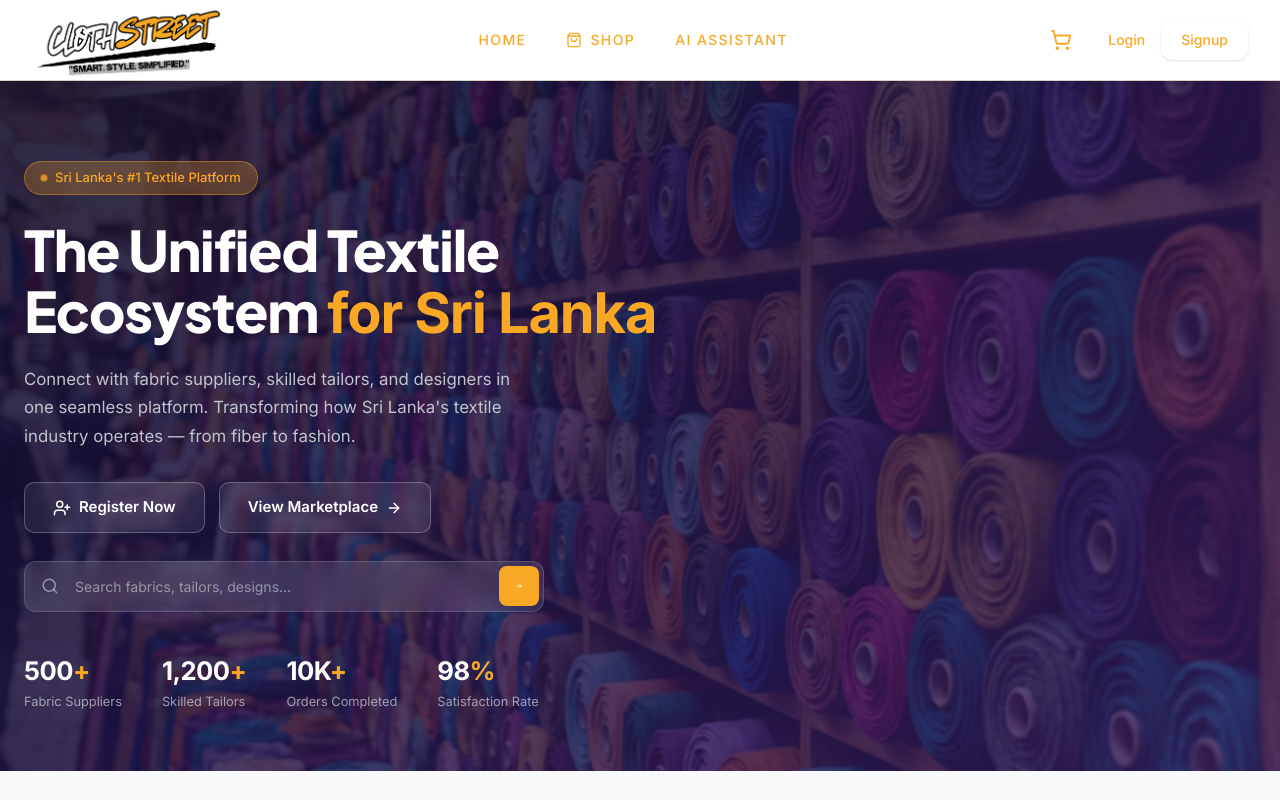
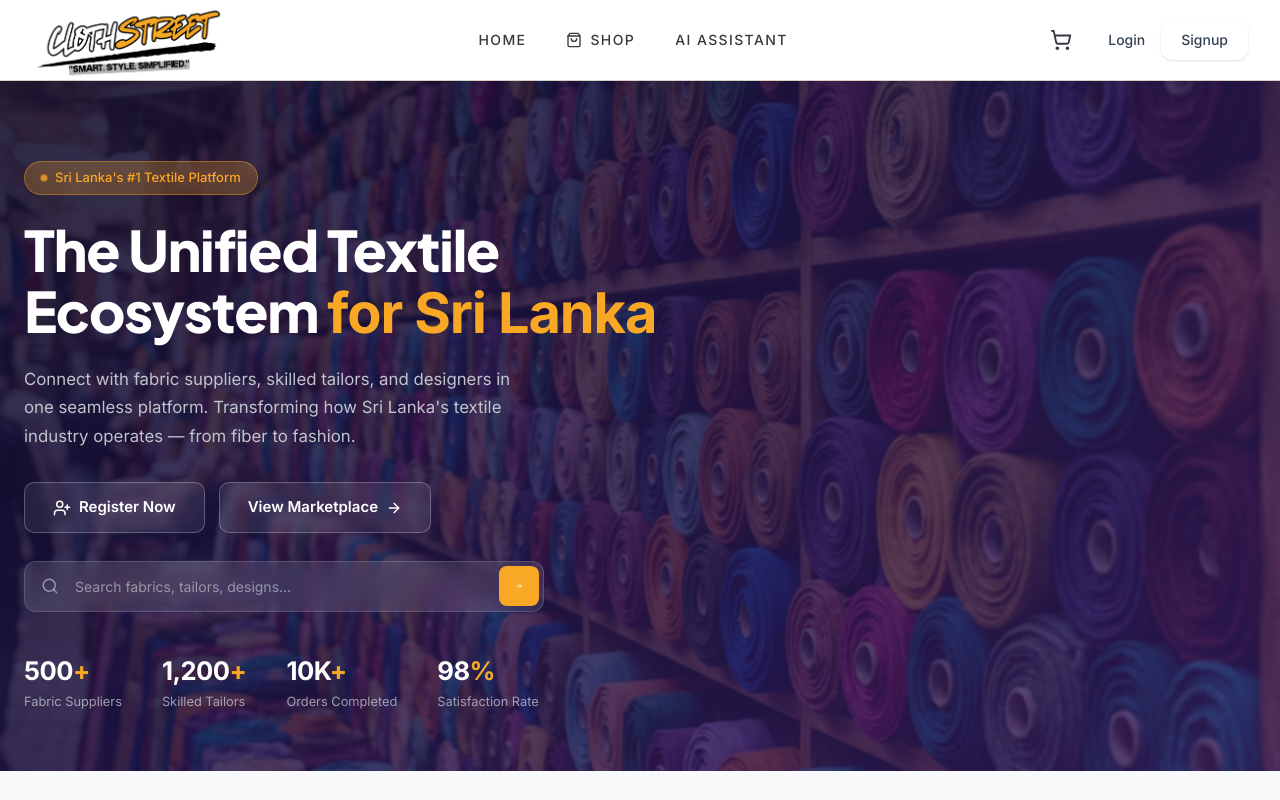
Before and after one commit to ImedhaJayawardhana/ClothStreetSL, a React (Vite) app in the folder frontend/: page / in a window 1280 px wide. Shown: the top 800 px of the page. Built offline with nearby package versions, Linux system fonts and the light colour scheme; no server answers.

Commit message:
new theam fixed

```diff
--- a/frontend/src/styles/theme.css
+++ b/frontend/src/styles/theme.css
@@ -158,18 +158,7 @@ select:focus,
   border-color: transparent;
 }
 
-/* LINKS */
-a:not([class*="btn"]):not([class*="cta"]),
-.theme-link {
-  color: var(--clr-primary-2);
-  text-decoration: none;
-  transition: color 300ms var(--ease-smooth);
-}
-
-a:not([class*="btn"]):not([class*="cta"]):hover,
-.theme-link:hover {
-  color: var(--clr-text);
-}
+/* Removed global link overrides to prevent conflicts with local styling */
 
 /* ANIMATIONS */
 @keyframes fadeUp {
```
